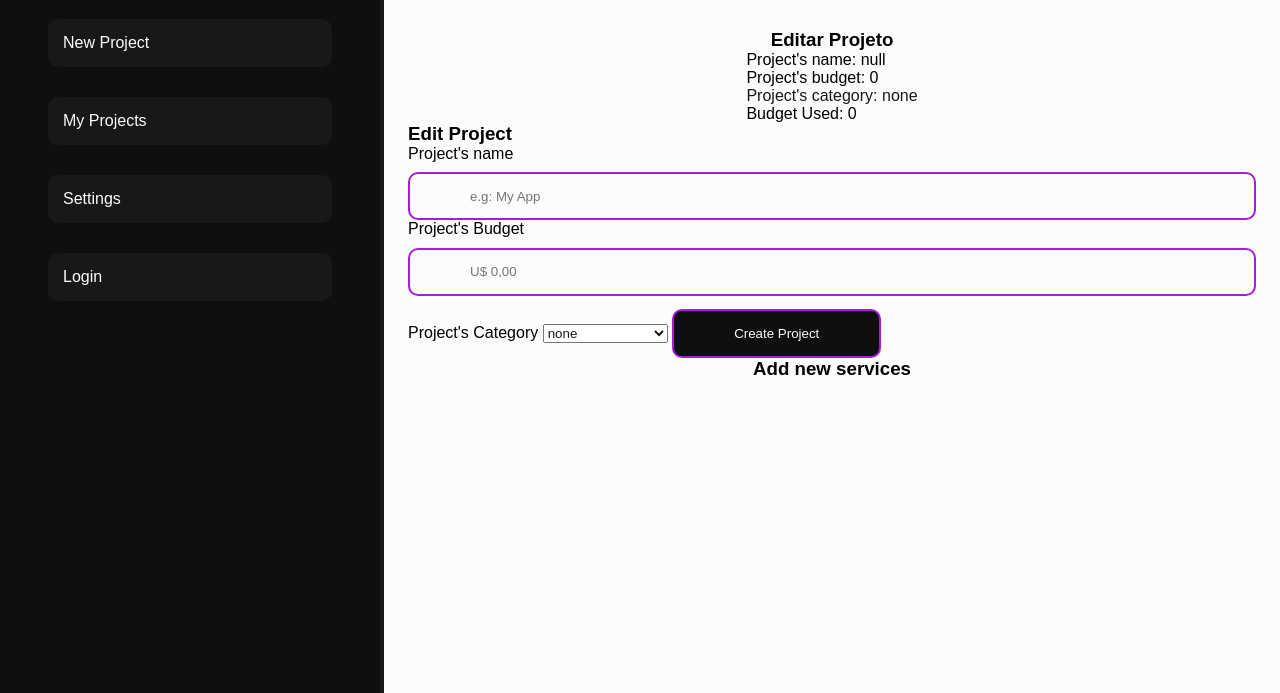
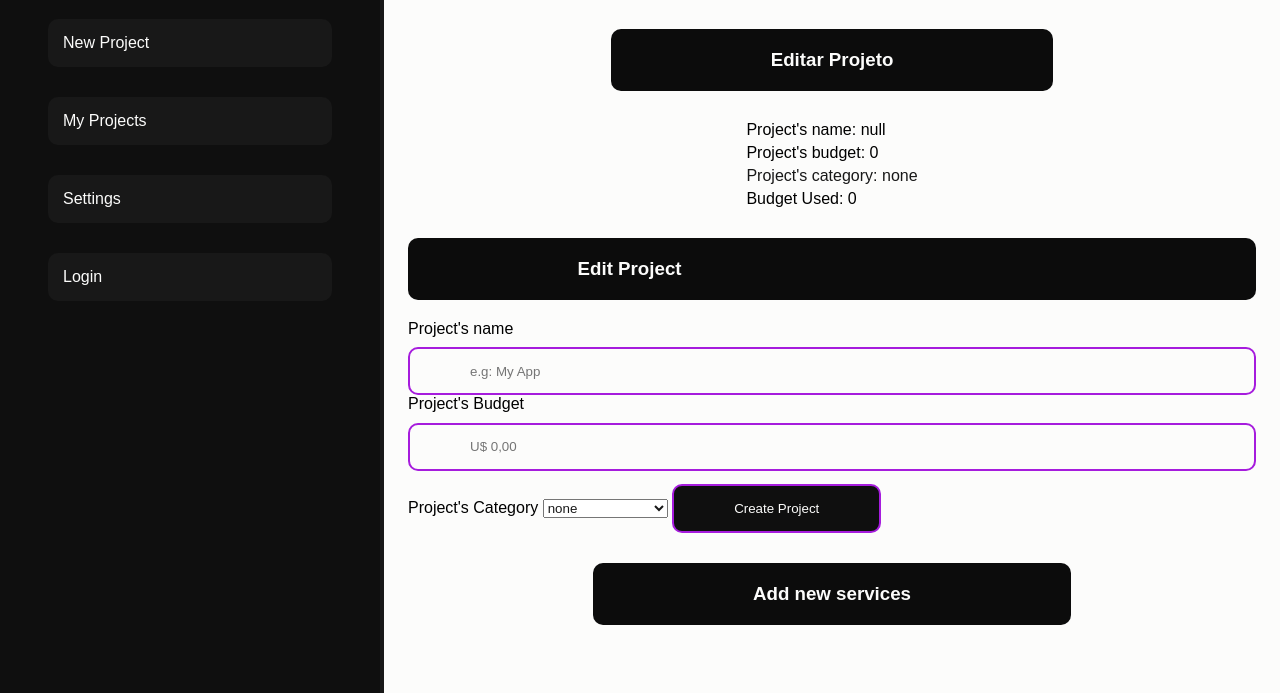
Before and after one commit to DevDario/Costs-Web, a plain HTML site: page EditProjects/editProjects.html in a window 1280 px wide. Shown: the part 107-800 px from the top of the page. Drawn offline with Linux system fonts and the light colour scheme.

Commit message:
style: global style for separator
and styled the editing area

```diff
--- a/EditProjects/editprojects.scss
+++ b/EditProjects/editprojects.scss
@@ -19,3 +19,34 @@ $input-padding:15px 60px;
 $bg-text:30px;
 $m-text:24px;
 $sm-text:16px;
+
+.separator{
+    padding: 20px 20%;
+    border-radius: $border-radius;
+    color: $grey-white;
+    background-color: $main-color-darker;
+}
+
+
+.main-section{
+    .container{
+        display: flex;
+        flex-direction: column;
+        gap: 30px;
+        justify-content: left;
+        align-items: left;
+
+        .project-info{
+            display: flex;
+            flex-direction: column;
+            gap: 5px;
+        }
+
+        .editing-area{
+            display: flex;
+            flex-direction: column;
+            gap: 20px;
+            justify-content: left;
+        }
+    }
+}
```
Also changed, not shown: EditProjects/editprojects.css, 1 other file.
